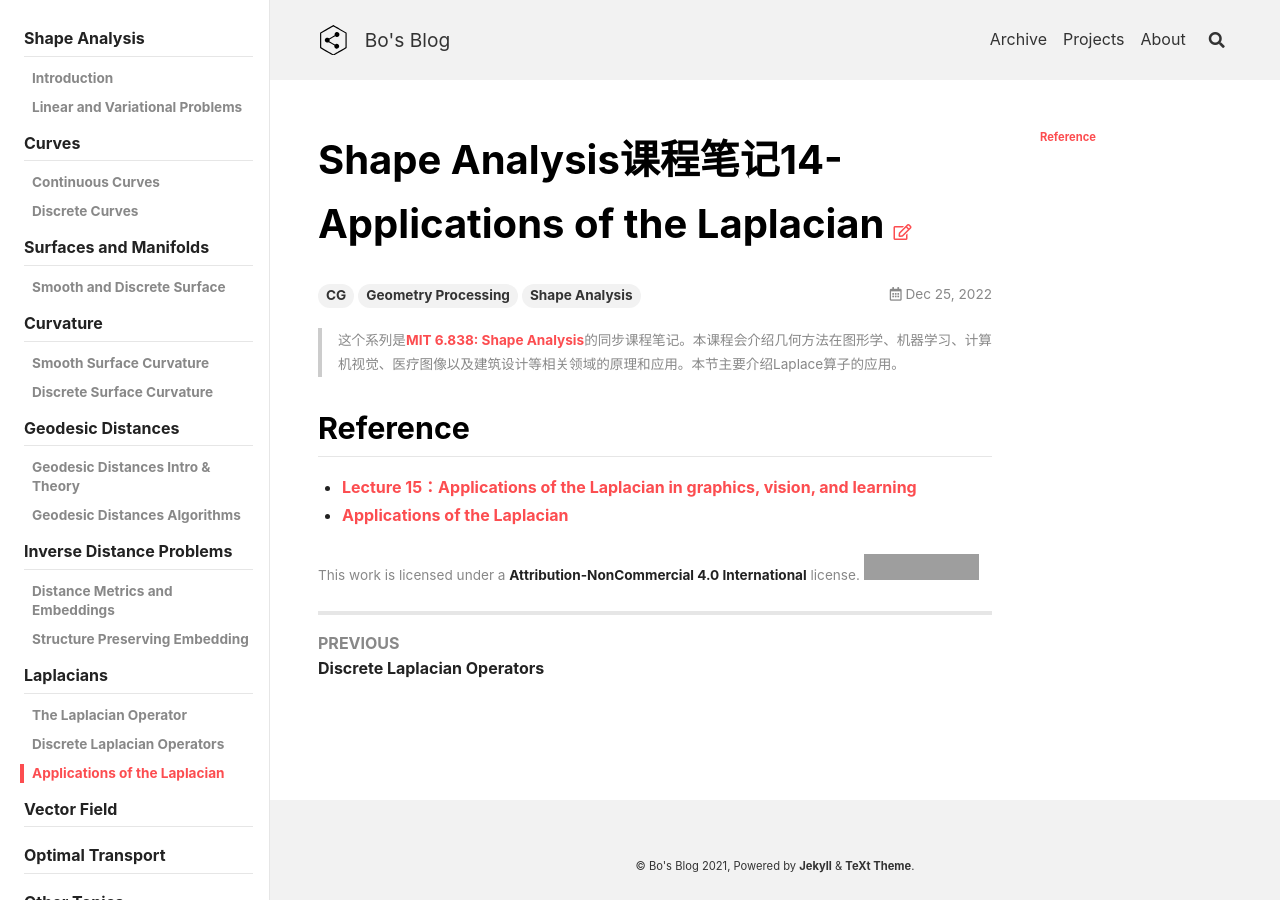
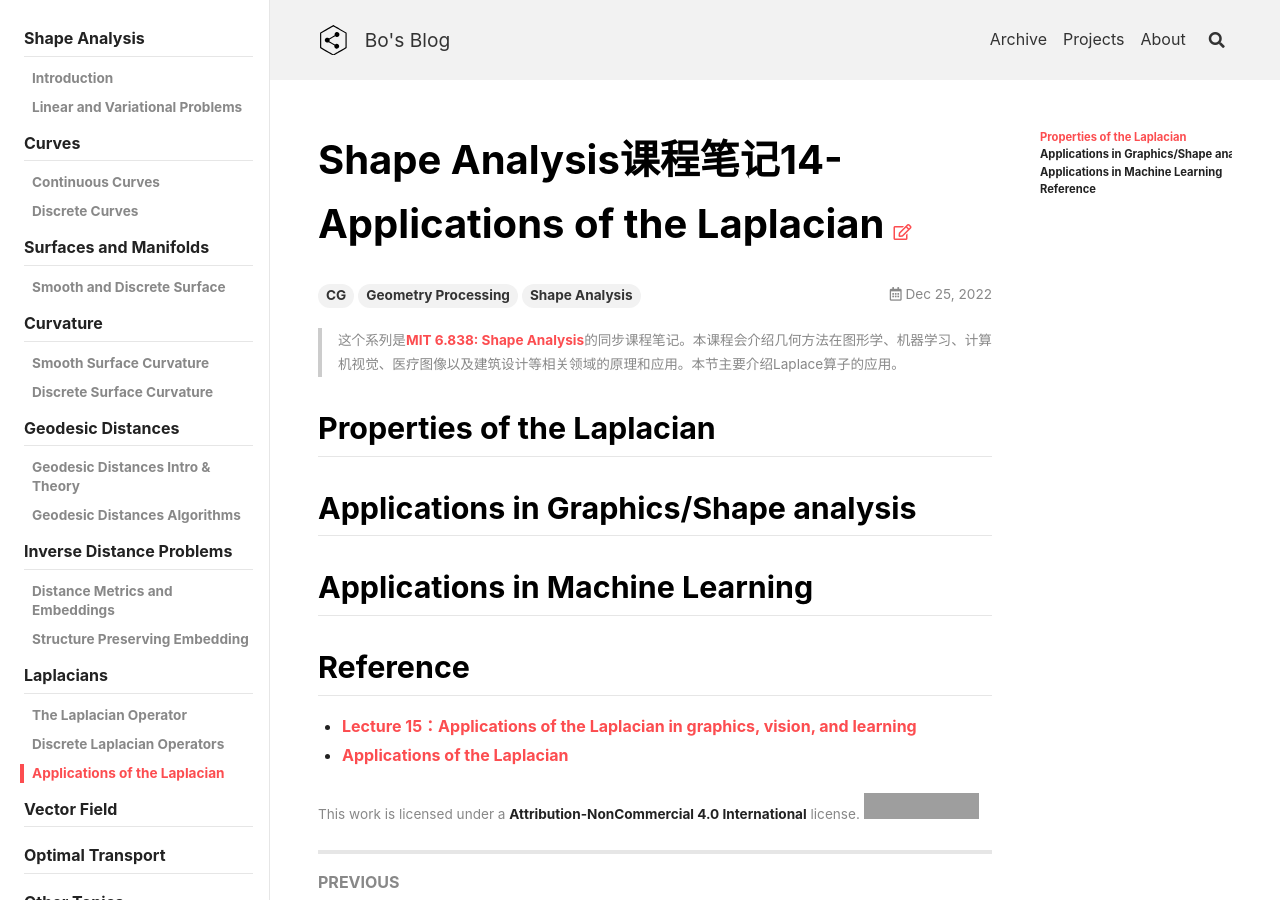
Before and after one commit to peng00bo00/peng00bo00_previous_blog, a Jekyll site: the page built from _posts/2022-12-25-SA-NOTES-14.md, in a window 1280 px wide. Built offline with Jekyll 4.4.1, drawn with Linux system fonts in a browser that asks for light colours; nearby versions of some CDN libraries; grey boxes are pictures that could not be loaded.

Commit message:
Update 2022-12-25-SA-NOTES-14.md

```diff
--- a/_posts/2022-12-25-SA-NOTES-14.md
+++ b/_posts/2022-12-25-SA-NOTES-14.md
@@ -12,6 +12,12 @@ sidebar:
 > 这个系列是[MIT 6.838: Shape Analysis](https://groups.csail.mit.edu/gdpgroup/6838_spring_2021.html)的同步课程笔记。本课程会介绍几何方法在图形学、机器学习、计算机视觉、医疗图像以及建筑设计等相关领域的原理和应用。本节主要介绍Laplace算子的应用。
 <!--more-->
 
+## Properties of the Laplacian
+
+## Applications in Graphics/Shape analysis
+
+## Applications in Machine Learning
+
 ## Reference
 
 - [Lecture 15：Applications of the Laplacian in graphics, vision, and learning](https://www.youtube.com/watch?v=agshrU5fE_0&list=PLQ3UicqQtfNtUcdTMLgKSTTOiEsCw2VBW&index=20)
```
